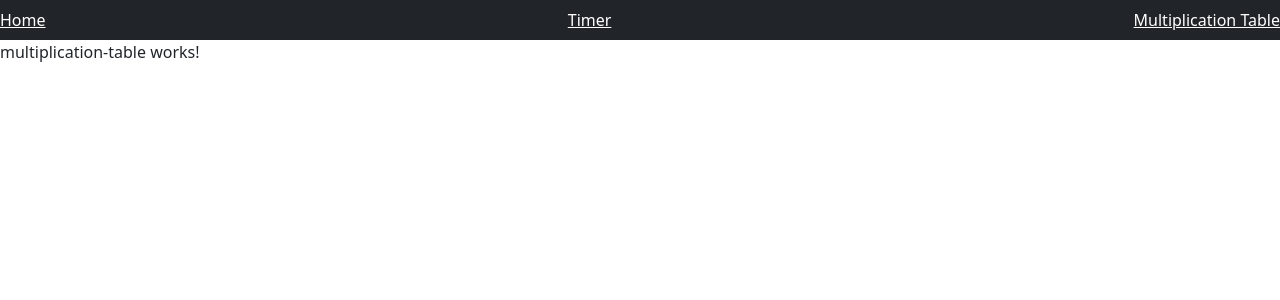
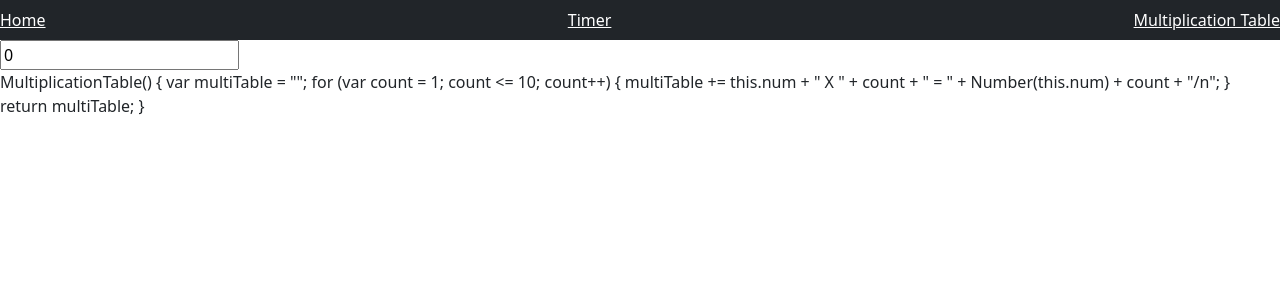
Before and after one commit to jeniffer-oliveira/home-timer-router, an Angular app: page /table in a window 1280 px wide. Shown: the top 300 px of the page. Built offline with nearby package versions, Linux system fonts and the light colour scheme.

Commit message:
2 files modified

```diff
--- a/src/app/components/multiplication-table/multiplication-table.component.html
+++ b/src/app/components/multiplication-table/multiplication-table.component.html
@@ -1,3 +1,4 @@
-<p>
-multiplication-table works!
-</p>
+<div>
+  <input [(ngModel)]="num" type="number" /> <br />
+  <div class="multiplicationTable">{{ MultiplicationTable }}</div>
+</div>
--- a/src/app/components/multiplication-table/multiplication-table.component.ts
+++ b/src/app/components/multiplication-table/multiplication-table.component.ts
@@ -1,15 +1,25 @@
-import { Component, OnInit } from '@angular/core';
+import { Component, Input, OnInit } from '@angular/core';
 
 @Component({
   selector: 'app-multiplication-table',
   templateUrl: './multiplication-table.component.html',
-  styleUrls: ['./multiplication-table.component.css']
+  styleUrls: ['./multiplication-table.component.css'],
 })
 export class MultiplicationTableComponent implements OnInit {
+  @Input() num: number = 0;
 
-  constructor() { }
+  counter = 0;
 
-  ngOnInit() {
+  constructor() {}
+
+  ngOnInit() {}
+
+  MultiplicationTable() {
+    var multiTable = '';
+    for (var count = 1; count <= 10; count++) {
+      multiTable +=
+        this.num + ' X ' + count + ' = ' + Number(this.num) + count + '/n';
+    }
+    return multiTable;
   }
-
 }
```
